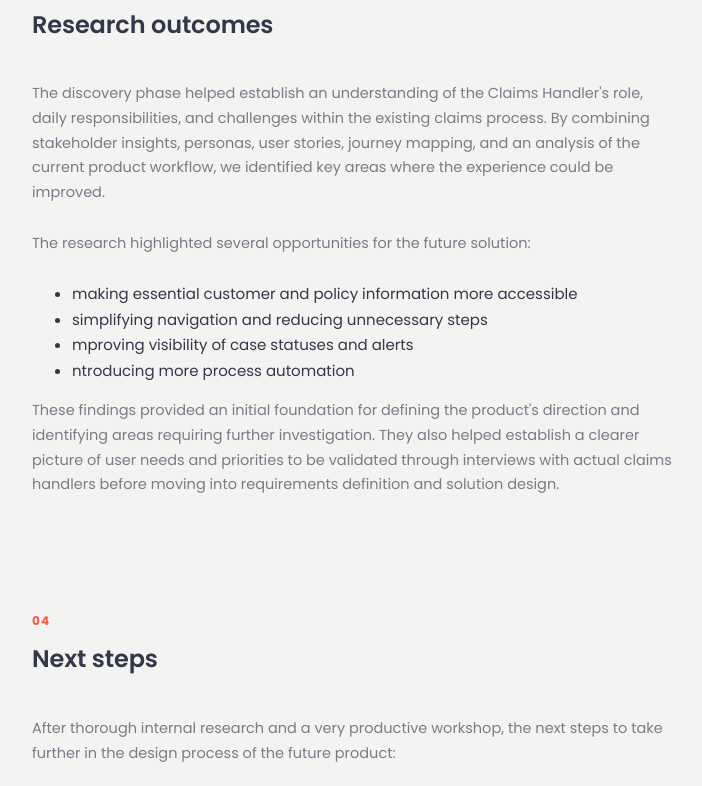
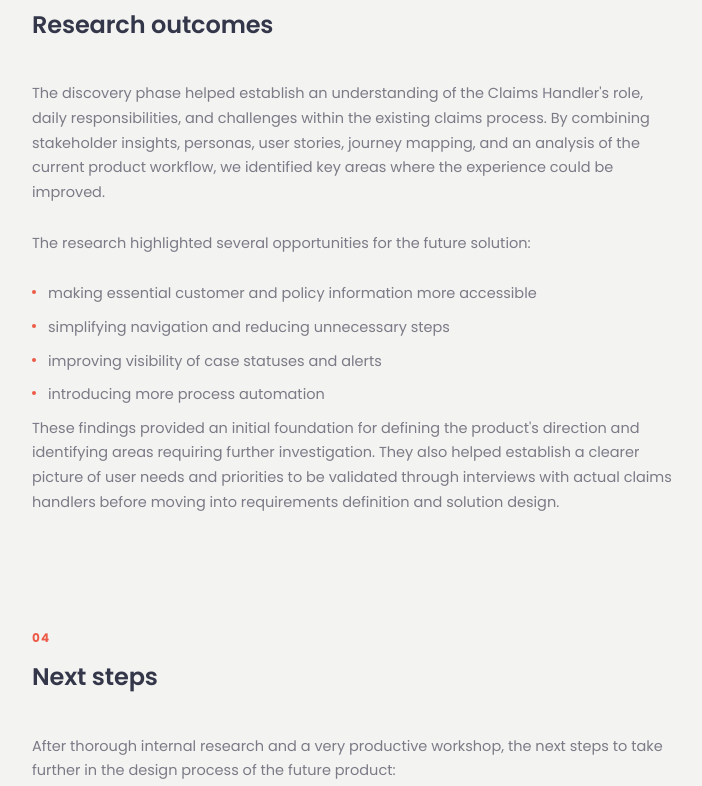
Before and after one commit to aliseloginova27-sudo/alise-portfolio, a plain HTML site: page work/claims-handling-system.html in a window 1280 px wide. Shown: the part 5909-6695 px from the top of the page, without its empty margins (58-760 px from the left). Drawn offline with Linux system fonts and the light colour scheme.

Commit message:
Update claims-handling-system.html

```diff
--- a/work/claims-handling-system.html
+++ b/work/claims-handling-system.html
@@ -182,15 +182,15 @@
   <h2>Research outcomes</h2>
 </div>
 
-<div class="next-steps reveal">
+<div class="next-steps reveal list">
   <p class="intro">The discovery phase helped establish an understanding of the Claims Handler's role, daily responsibilities, and challenges within the existing claims process. By combining stakeholder insights, personas, user stories, journey mapping, and an analysis of the current product workflow, we identified key areas where the experience could be improved. </p>
 
 <p class="intro">The research highlighted several opportunities for the future solution: </p>
     <ul>
       <li>making essential customer and policy information more accessible</li>
       <li>simplifying navigation and reducing unnecessary steps</li>
-      <li>mproving visibility of case statuses and alerts</li>
-      <li>ntroducing more process automation</li>
+      <li>improving visibility of case statuses and alerts</li>
+      <li>introducing more process automation</li>
     </ul>
 
 <p class="intro">These findings provided an initial foundation for defining the product's direction and identifying areas requiring further investigation. They also helped establish a clearer picture of user needs and priorities to be validated through interviews with actual claims handlers before moving into requirements definition and solution design.</p>
```
